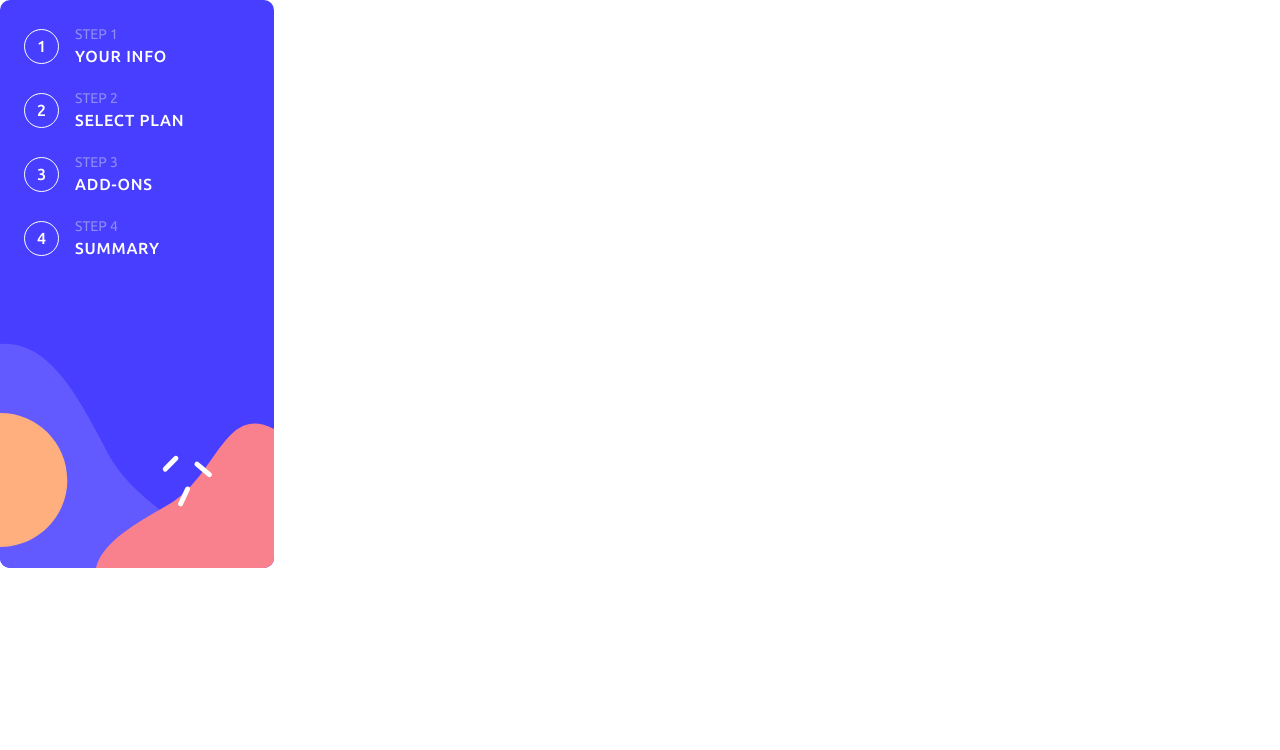
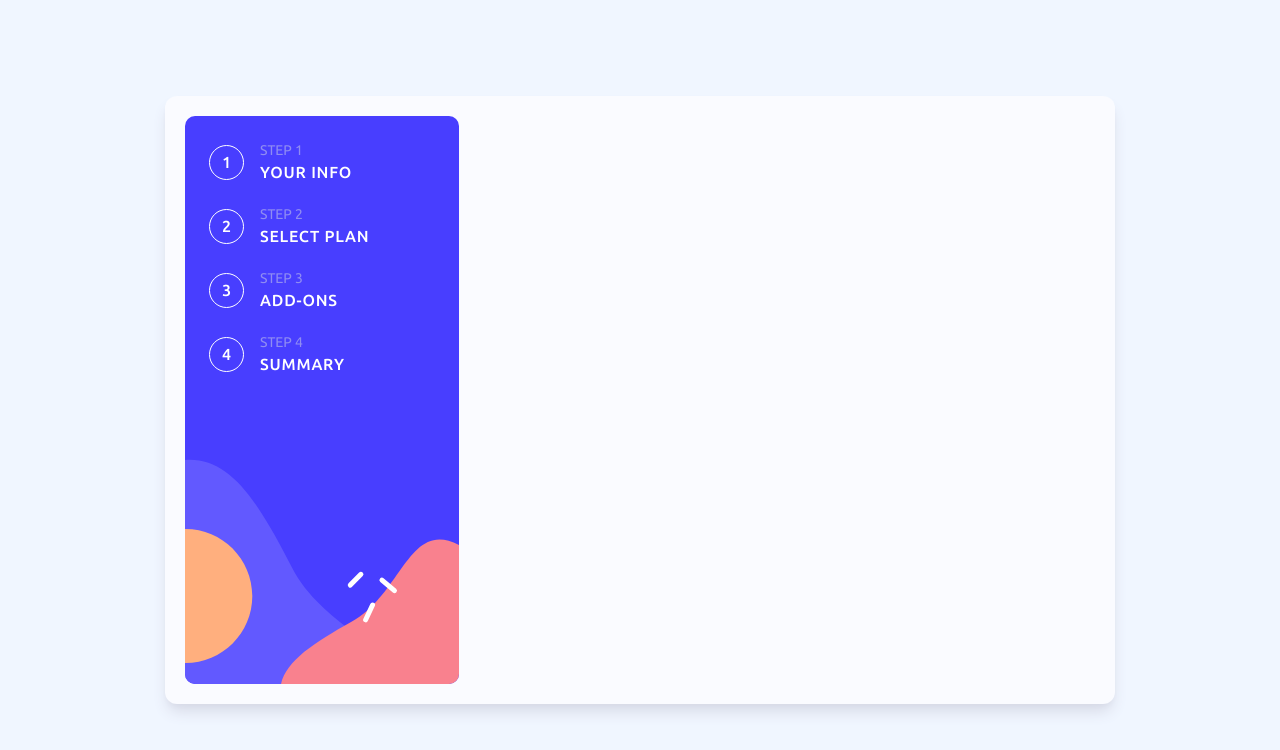
Before and after one commit to better5afe/Multi-Step-Form, a React (Create React App) app: page / in a window 1280 px wide. Shown: the top 750 px of the page. Built offline with nearby package versions, Linux system fonts and the light colour scheme.

Commit message:
Implemented main app body for desktop viewports

```diff
--- a/src/App.tsx
+++ b/src/App.tsx
@@ -2,7 +2,7 @@ import FormNavigation from './components/navigation/FormNavigation';
 
 const App = () => {
 	return (
-		<main className='font-sans text-sm large:text-base text-coolGray'>
+		<main className='font-sans text-sm large:text-base text-coolGray large:w-[950px] large:p-5 large:bg-alabaster large:rounded-xl large:shadow-lg large:shadow-lightGray'>
 			<FormNavigation />
 		</main>
 	);
--- a/src/index.css
+++ b/src/index.css
@@ -1,6 +1,10 @@
 @tailwind base;
 @tailwind components;
 @tailwind utilities;
+
+body {
+	background: hsl(217, 100%, 97%);
+}
 
 .nav {
 	background-image: url('./assets/icons/bg-sidebar-mobile.svg');
@@ -18,6 +22,13 @@
 }
 
 @media (min-width: 992px) {
+	body {
+		min-height: 100vh;
+		display: flex;
+		justify-content: center;
+		align-items: center;
+	}
+
 	.nav {
 		background-image: url('./assets/icons/bg-sidebar-desktop.svg');
 	}
```
